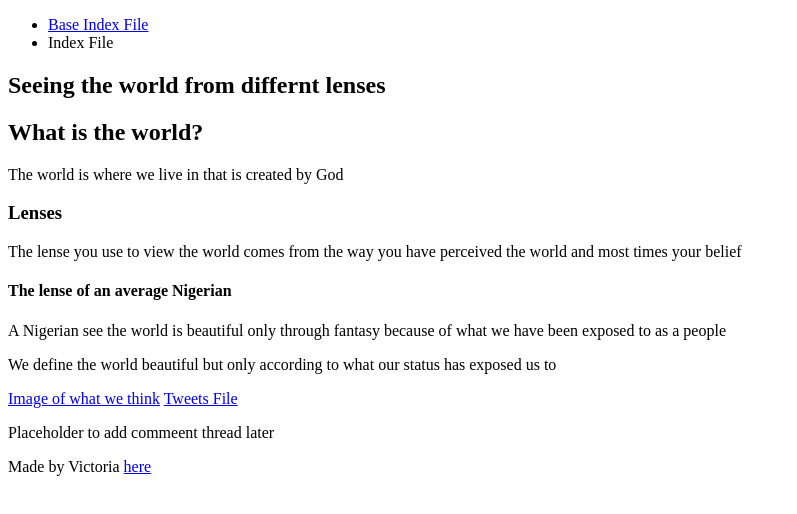
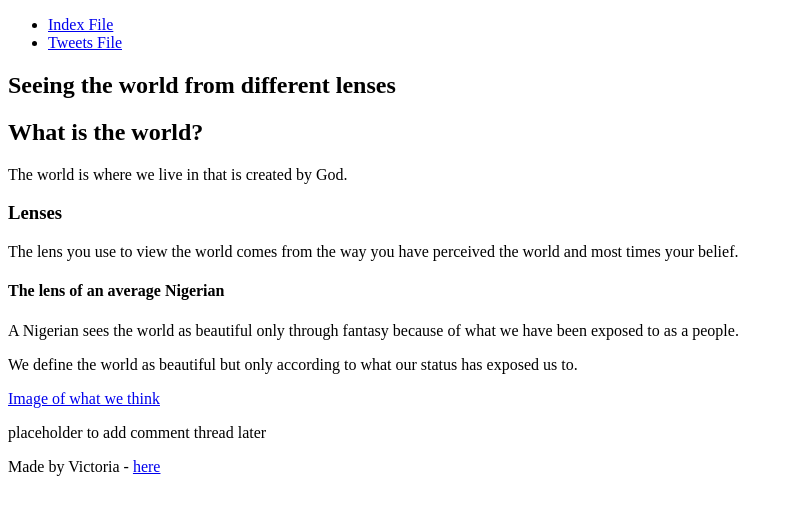
Before and after one commit to Victoriaidris/My-First-Porfolio, a plain HTML site: page html_basic/index.html in a window 1280 px wide. Shown: the whole page, without its empty margins (0-797 px from the left). Drawn offline with Linux system fonts and the light colour scheme.

Commit message:
corrections

```diff
--- a/html_basic/index.html
+++ b/html_basic/index.html
@@ -1,49 +1,33 @@
 <!DOCTYPE html>
-
-<html lang="eng">
-
+<html lang="en">
 <head>
-    <title>My Porfolio</title>
+    <title>My Portfolio</title>
 </head>
 <body>
-
     <header>
         <ul>
-            <li> <a href="base_index.html">Base Index File</a></li>
-            <li> <a href="index.html"></a>Index File</li>
-
+            <li><a href="index.html">Index File</a></li>
+            <li><a href="tweets.html">Tweets File</a></li>
         </ul>
-
     </header>
-
     <main>
         <article>
-            <h1>
-        Seeing the world from differnt lenses
-    </h1>
-    <h2> What is the world?</h2>
-    <p>
-        The world is where we live in that is created by God
-    </p>
-    <h3>Lenses</h3>
-    <p>The lense you use to view the world comes from the way you have perceived the world and most times your belief</p>
-    <h4>The lense of an average Nigerian</h4>
-    <p> A Nigerian see the world is beautiful only through fantasy because of what we have been exposed to as a people</p>
-    <p>We define the world beautiful but only according to what our status has exposed us to</p>
-    <a href="https://i.ibb.co/gTDZZT8/ALX-Logo-07.png"> Image of what we think</a>
-    <a href="tweets.html"> Tweets File</a>
-
+            <h1>Seeing the world from different lenses</h1>
+            <h2>What is the world?</h2>
+            <p>The world is where we live in that is created by God.</p>
+            <h3>Lenses</h3>
+            <p>The lens you use to view the world comes from the way you have perceived the world and most times your belief.</p>
+            <h4>The lens of an average Nigerian</h4>
+            <p>A Nigerian sees the world as beautiful only through fantasy because of what we have been exposed to as a people.</p>
+            <p>We define the world as beautiful but only according to what our status has exposed us to.</p>
+            <a href="https://i.ibb.co/gTDZZT8/ALX-Logo-07.png">Image of what we think</a>
         </article>
         <aside>
-            <p>Placeholder to add commeent thread later</p>
+            <p>placeholder to add comment thread later</p>
         </aside>
-
     </main>
-
     <footer>
-        <p>Made by Victoria <a href="www.google.com" target="_blank">here</a></p>
-
+        <p>Made by Victoria - <a href="https://www.google.com" target="_blank">here</a></p>
     </footer>
-
 </body>
 </html>
```
